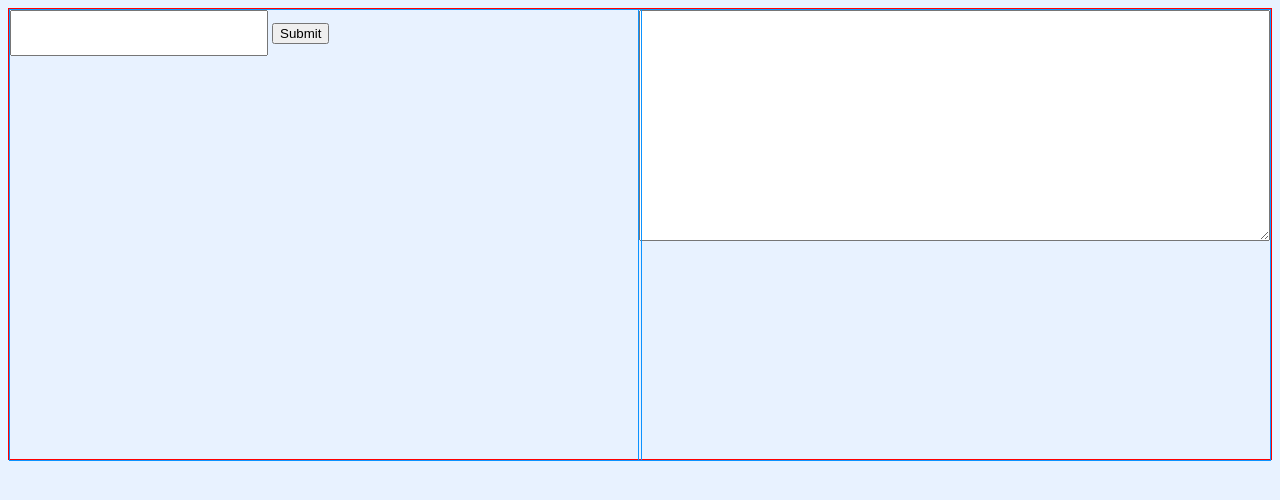
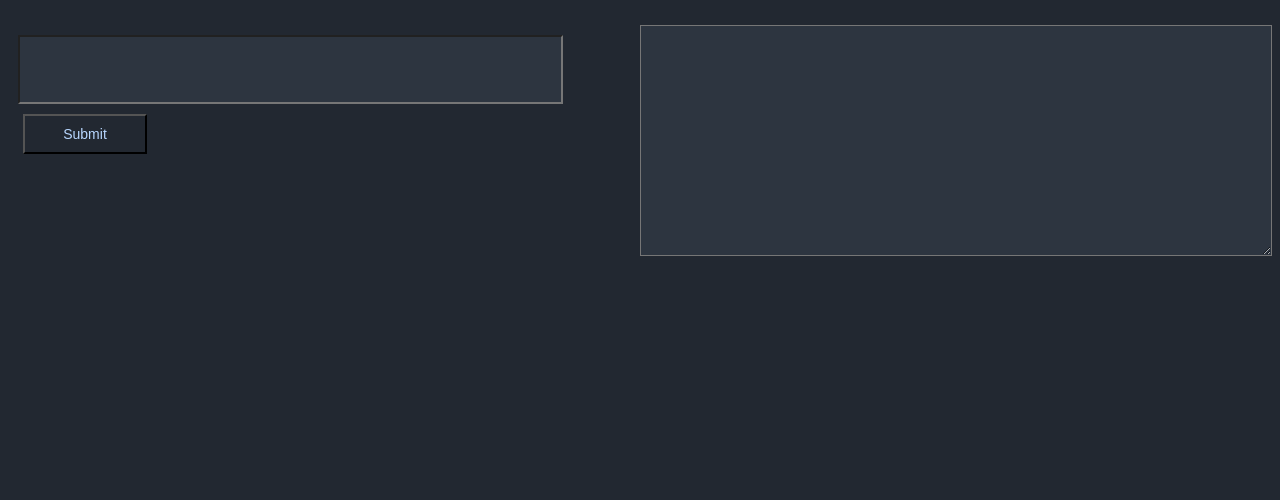
Before and after one commit to JoshimOfficial/RepeatedText, a plain HTML site: page index.html in a window 1280 px wide. Drawn offline with Linux system fonts and the light colour scheme.

Commit message:
Update style.css

```diff
--- a/style.css
+++ b/style.css
@@ -1,36 +1,53 @@
-body{
-    background-color: #e8f2ff;
+ body{
+    background-color:  #222831;
+    font-family: cursive;
 }
  .contrainer {
-    border: 1px solid red;
+
     height: 0450px;
     position: relative;
+    margin-top: 25px;
  }
 
  .input_box{
-    border: 1px solid #0c93ff;
+
     position: absolute;
     height: 100%;
     width: 50%;
  }
  .input{
-
  }
 
  .repeat_box{
-    border: 1px solid #0c93ff;
+
     width: 50%;
     float: right;
     height: 100%;
  }
 
  .texeArea{
-
    width: 99%;
    height: 50%;
+   background: #2d3540;
+   outline: none;
+   color: #b4cbde;
  }
 
  input[type="text"]{
-    width: 250px;
-    height: 40px;
+   width: 85%;
+   height: 14%;
+   margin-left: 10px;
+   outline: none;
+   color: #cfe8fd;
+   background: #2d3540;
+   margin-top: 10px;
  }
+input.submit{
+   background: #222831;
+   color: #b8d7ff;
+   margin-left: 15px;
+   padding: 10px;
+   margin-top: 10px;
+   width: 124px;
+   font-size: 14px;
+}
```
